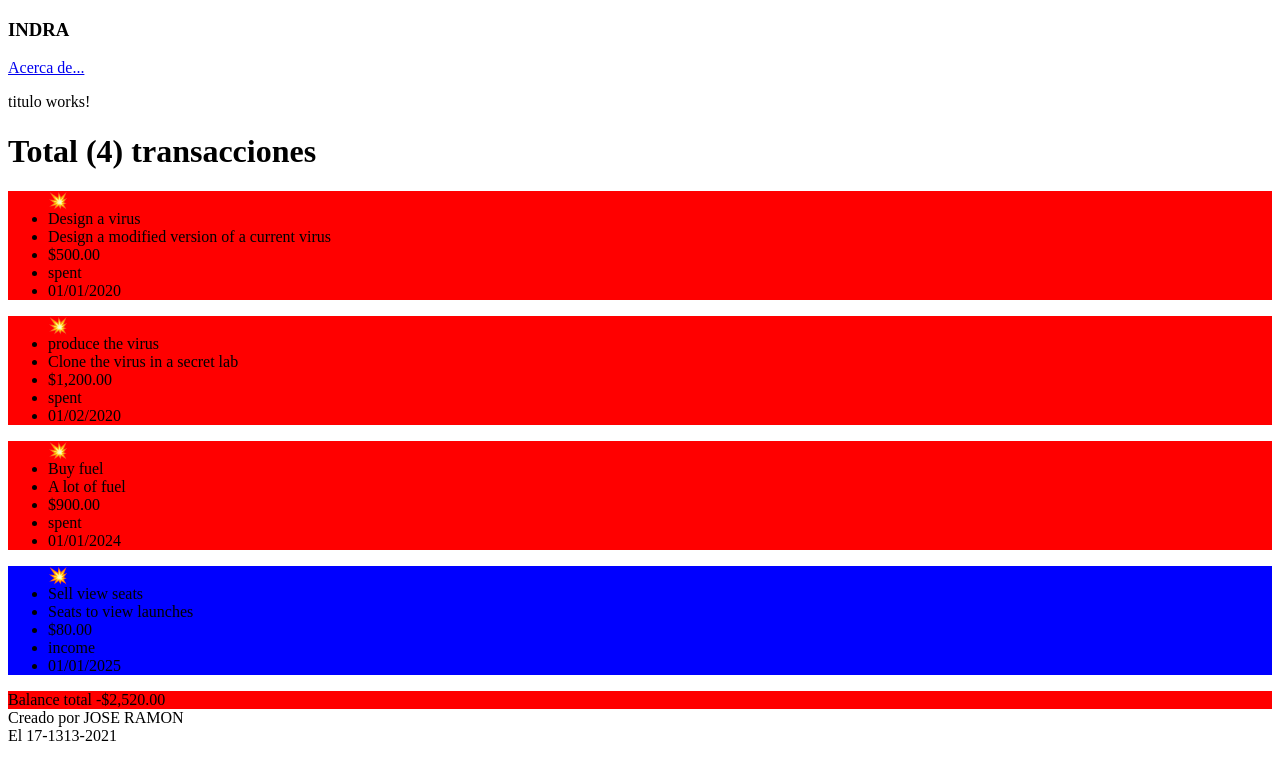
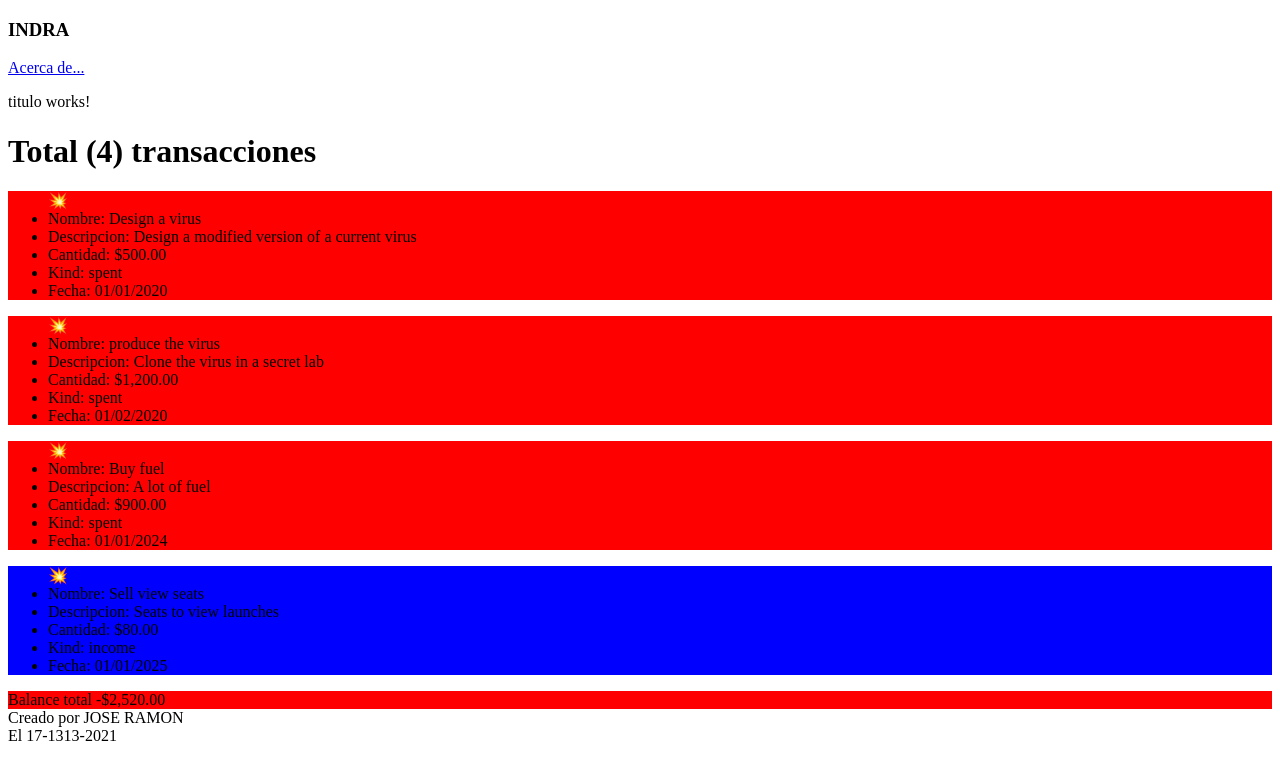
Before and after one commit to CAS-indra/demo-jose-ramon, an Angular app: page / in a window 1280 px wide. Shown: the top 780 px of the page. Built offline with nearby package versions, Linux system fonts and the light colour scheme.

Commit message:
modificación label

```diff
--- a/src/app/app.component.html
+++ b/src/app/app.component.html
@@ -6,11 +6,11 @@
 
 <div *ngFor="let transaccion of transacciones">
     <ul [ngClass]="{ 'negative': transaccion.kind=='spent', 'positive': transaccion.kind=='income' }">
-      💥 <li>{{ transaccion.name }} </li>
-         <li>{{ transaccion.description }}</li>
-         <li> {{ transaccion.amount | currency }}</li>
-         <li>{{ transaccion.kind }}</li>
-         <li>{{ transaccion.date | date: 'dd/MM/yyyy' }}</li>
+      💥 <li>Nombre: {{ transaccion.name }} </li>
+         <li>Descripcion: {{ transaccion.description }}</li>
+         <li>Cantidad: {{ transaccion.amount | currency }}</li>
+         <li>Kind: {{ transaccion.kind }}</li>
+         <li>Fecha: {{ transaccion.date | date: 'dd/MM/yyyy' }}</li>
     </ul>
 </div>
 
```
